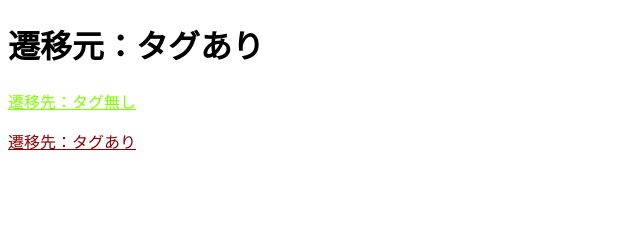
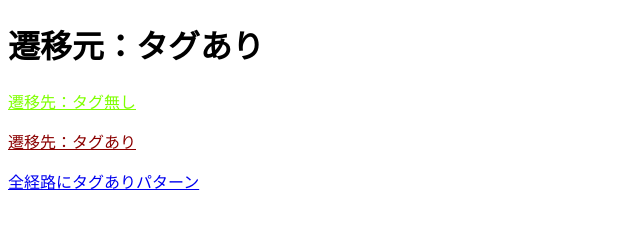
Before and after one commit to itsumoonazicode/ga-cross-domain-tracking-test-site1, a plain HTML site: page index.html in a window 1280 px wide. Shown: the whole page, without its empty margins (0-640 px from the left). Drawn offline with Linux system fonts and the light colour scheme.

Commit message:
全経路にタグありパターン追加

```diff
--- a/index.html
+++ b/index.html
@@ -33,6 +33,11 @@
 		<a href="https://ga-cross-domain-tracking-test-site2.netlify.com/tag3-1.html" target="_blank"
 			style="color: darkred;">遷移先：タグあり</a>
 	</p>
+	<p>
+		<a href="https://ga-cross-domain-tracking-test-site2.netlify.com/tag4.html" target="_blank">
+			全経路にタグありパターン
+		</a>
+	</p>
 </body>
 
 </html>
```
